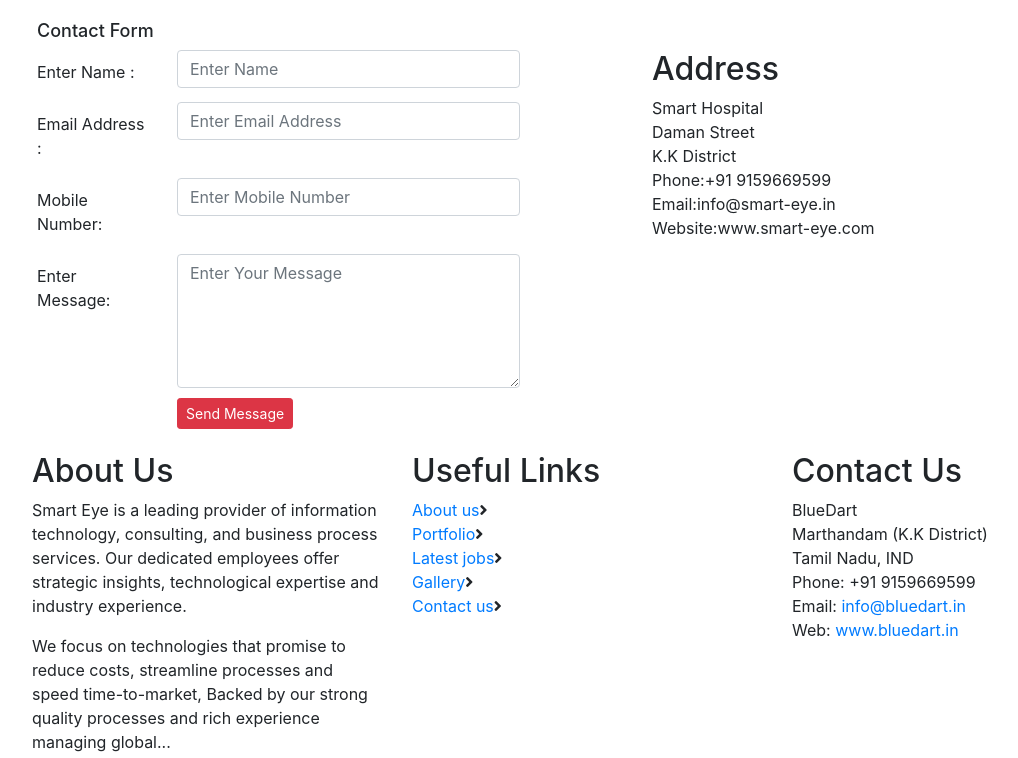
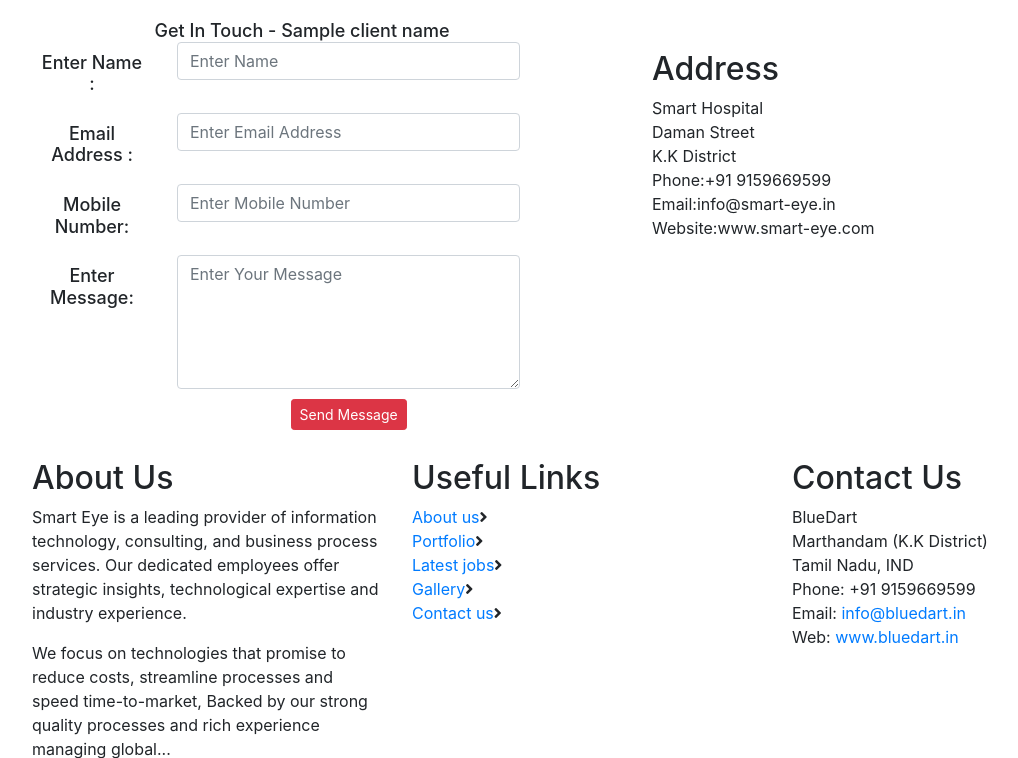
Before and after one commit to gozygreg/carecardio-health, a Django app: template carecardio/home/templates/home/contact_us.html in a window 1280 px wide. Shown: the part 762-1520 px from the top of the page, without its empty margins (53-1071 px from the left). Run offline with Django 4.2, Linux system fonts and the light colour scheme; the template is opened without the code that fills it: most values are stand-ins (such as "Sample title", 1, 10 or a date in 2020); some libraries are stand-ins or nearby versions.

```diff
--- a/carecardio/carecardio/settings.py
+++ b/carecardio/carecardio/settings.py
@@ -26,11 +26,7 @@ SECRET_KEY = 'django-insecure-7eof0*fu&oie9^l-%u31-=d7jyta1agc(8t1o=zb2uqqd=z310
 # SECURITY WARNING: don't run with debug turned on in production!
 DEBUG = True
 
-ALLOWED_HOSTS = [
-    'localhost',
-    '127.0.0.1',
-    '8000-gozygreg-carecardio-heal-dqhlnfofzr.us2.codeanyapp.com',
-]
+ALLOWED_HOSTS = []
 
 
 # Application definition
--- a/carecardio/home/templates/home/contact_us.html
+++ b/carecardio/home/templates/home/contact_us.html
@@ -46,7 +46,8 @@
                         <a href="{% url 'home' %}">
                             <img src="{% static 'home/images/logo.jpg' %}" alt="company logo">
                         </a>
-                       <a data-toggle="collapse" data-target="#menu" href="#menu" ><i class="fas d-block d-md-none small-menu fa-bars"></i></a>
+                        <a data-toggle="collapse" data-target="#menu" href="#menu"><i
+                                class="fas d-block d-md-none small-menu fa-bars"></i></a>
                     </div>
 
                     <div id="menu" class="col-lg-8 col-md-9 d-none d-md-block nav-item">
@@ -91,7 +92,9 @@
 
     <div style="margin-top:0px;" class="row no-margin">
 
-        <iframe style="width:100%" src="https://www.google.com/maps/embed?pb=!1m18!1m12!1m3!1d2480.7859625386754!2d-0.16873312351884343!3d51.55382367182391!2m3!1f0!2f0!3f0!3m2!1i1024!2i768!4f13.1!3m3!1m2!1s0x48761a8b4a79c19f%3A0x535c026e530c3eee!2sRoyal%20Free%20Hospital!5e0!3m2!1sen!2suk!4v1684538726334!5m2!1sen!2suk" width="600" height="450" frameborder="0" style="border:0" allowfullscreen></iframe>
+        <iframe style="width:100%"
+            src="https://www.google.com/maps/embed?pb=!1m18!1m12!1m3!1d2480.7859625386754!2d-0.16873312351884343!3d51.55382367182391!2m3!1f0!2f0!3f0!3m2!1i1024!2i768!4f13.1!3m3!1m2!1s0x48761a8b4a79c19f%3A0x535c026e530c3eee!2sRoyal%20Free%20Hospital!5e0!3m2!1sen!2suk!4v1684538726334!5m2!1sen!2suk"
+            width="600" height="450" frameborder="0" style="border:0" allowfullscreen></iframe>
 
 
 
@@ -101,26 +104,44 @@
     <div class="row contact-rooo no-margin">
         <div class="container">
             <div class="row">
-
-
                 <div style="padding:20px" class="col-sm-6">
-            <h2 style="font-size:18px">Contact Form</h2>
+                    <h2 class="text-center" style="font-size:18px">Get In Touch - {{ client_name }}
+                        <form action="{% url 'contact_us' %}" method="post">
+                            {% csrf_token %}
                             <div class="row">
-                    <div style="padding-top:10px;" class="col-sm-3"><label>Enter Name :</label></div>
-                    <div class="col-sm-8"><input type="text" placeholder="Enter Name" name="name" class="form-control input-sm"  ></div>
+                                <div style="padding-top:10px;" class="col-sm-3">
+                                    <label>Enter Name :</label>
+                                </div>
+                                <div class="col-sm-8">
+                                    <input type="text" placeholder="Enter Name" name="name"
+                                        class="form-control input-sm" required>
+                                </div>
                             </div>
                             <div style="margin-top:10px;" class="row">
-                    <div style="padding-top:10px;" class="col-sm-3"><label>Email Address :</label></div>
-                    <div class="col-sm-8"><input type="text" name="name" placeholder="Enter Email Address" class="form-control input-sm"  ></div>
+                                <div style="padding-top:10px;" class="col-sm-3">
+                                    <label>Email Address :</label>
+                                </div>
+                                <div class="col-sm-8">
+                                    <input type="text" name="email" placeholder="Enter Email Address"
+                                        class="form-control input-sm" required>
+                                </div>
                             </div>
                             <div style="margin-top:10px;" class="row">
-                    <div style="padding-top:10px;" class="col-sm-3"><label>Mobile Number:</label></div>
-                    <div class="col-sm-8"><input type="text" name="name" placeholder="Enter Mobile Number" class="form-control input-sm"  ></div>
+                                <div style="padding-top:10px;" class="col-sm-3">
+                                    <label>Mobile Number:</label>
+                                </div>
+                                <div class="col-sm-8">
+                                    <input type="text" name="phone" placeholder="Enter Mobile Number"
+                                        class="form-control input-sm">
+                                </div>
                             </div>
                             <div style="margin-top:10px;" class="row">
-                    <div style="padding-top:10px;" class="col-sm-3"><label>Enter  Message:</label></div>
+                                <div style="padding-top:10px;" class="col-sm-3">
+                                    <label>Enter Message:</label>
+                                </div>
                                 <div class="col-sm-8">
-                      <textarea rows="5" placeholder="Enter Your Message" class="form-control input-sm"></textarea>
+                                    <textarea rows="5" placeholder="Enter Your Message" name="message"
+                                        class="form-control input-sm"></textarea>
                                 </div>
                             </div>
                             <div style="margin-top:10px;" class="row">
@@ -129,61 +150,46 @@
                                     <button class="btn btn-danger btn-sm">Send Message</button>
                                 </div>
                             </div>
+                        </form>
                 </div>
                 <div class="col-sm-6">
-
                     <div style="margin:50px" class="serv">
-
-
-
-
-
                         <h2 style="margin-top:10px;">Address</h2>
-
                         Smart Hospital <br>
                         Daman Street<br>
                         K.K District<br>
                         Phone:+91 9159669599<br>
                         Email:info@smart-eye.in<br>
                         Website:www.smart-eye.com<br>
-
-
-
-
-
-
-
                     </div>
-
-
                 </div>
-
+            </div>
         </div>
     </div>
 
-      </div>
-
-
-
     <!-- ################# Footer Starts Here#######################--->
-
-
     <footer class="footer">
         <div class="container">
             <div class="row">
                 <div class="col-md-4 col-sm-12">
                     <h2>About Us</h2>
                     <p>
-                        Smart Eye is a leading provider of information technology, consulting, and business process services. Our dedicated employees offer strategic insights, technological expertise and industry experience.
+                        Smart Eye is a leading provider of information technology, consulting, and business process
+                        services. Our dedicated employees offer strategic insights, technological expertise and industry
+                        experience.
                     </p>
-                    <p>We focus on technologies that promise to reduce costs, streamline processes and speed time-to-market, Backed by our strong quality processes and rich experience managing global... </p>
+                    <p>We focus on technologies that promise to reduce costs, streamline processes and speed
+                        time-to-market, Backed by our strong quality processes and rich experience managing global...
+                    </p>
                 </div>
                 <div class="col-md-4 col-sm-12">
                     <h2>Useful Links</h2>
                     <ul class="list-unstyled link-list">
                         <li><a ui-sref="about" href="#/about">About us</a><i class="fa fa-angle-right"></i></li>
-                        <li><a ui-sref="portfolio" href="#/portfolio">Portfolio</a><i class="fa fa-angle-right"></i></li>
-                        <li><a ui-sref="products" href="#/products">Latest jobs</a><i class="fa fa-angle-right"></i></li>
+                        <li><a ui-sref="portfolio" href="#/portfolio">Portfolio</a><i class="fa fa-angle-right"></i>
+                        </li>
+                        <li><a ui-sref="products" href="#/products">Latest jobs</a><i class="fa fa-angle-right"></i>
+                        </li>
                         <li><a ui-sref="gallery" href="#/gallery">Gallery</a><i class="fa fa-angle-right"></i></li>
                         <li><a ui-sref="contact" href="#/contact">Contact us</a><i class="fa fa-angle-right"></i></li>
                     </ul>
@@ -207,7 +213,8 @@
     </footer>
     <div class="copy">
         <div class="container">
-                <a href="https://www.smarteyeapps.com/">2015 &copy; All Rights Reserved | Designed and Developed by Smarteyeapps</a>
+            <a href="https://www.smarteyeapps.com/">2015 &copy; All Rights Reserved | Designed and Developed by
+                Smarteyeapps</a>
 
             <span>
                 <a href="/"><i class="fab fa-instagram"></i></a>
```
Also changed, not shown: carecardio/home/templates/home/index.html (+57 -23 lines), carecardio/home/views.py (+8 -1 lines), carecardio/db.sqlite3. Lines whose indentation alone changed are shown as unchanged.
